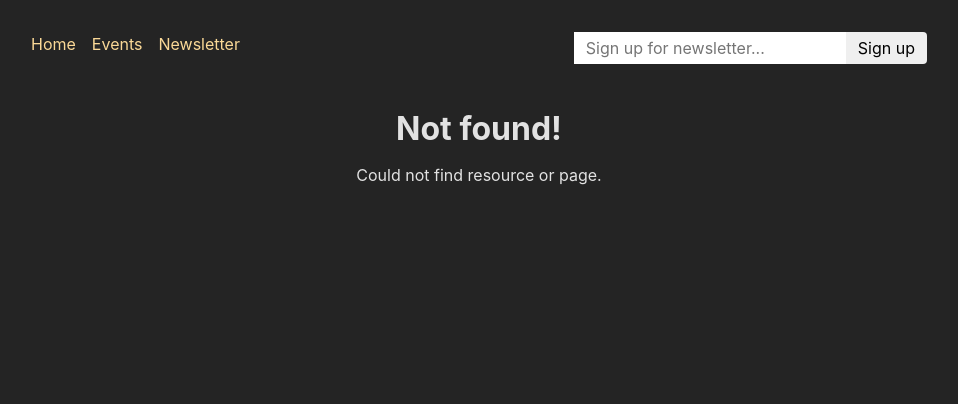
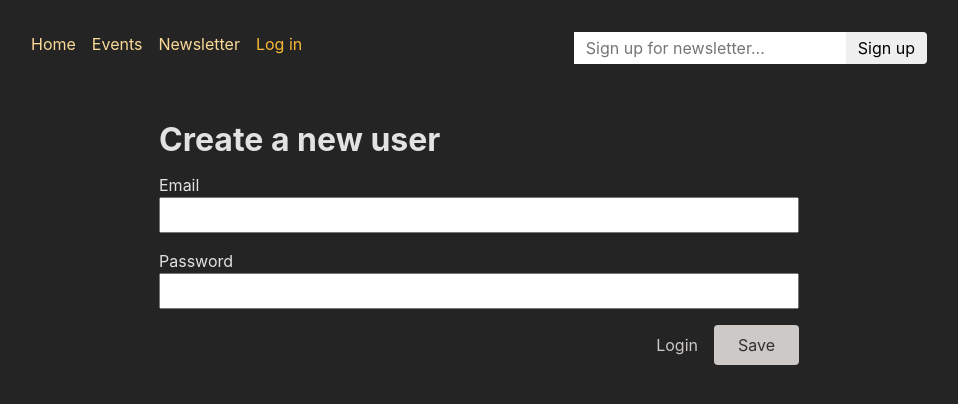
Before and after one commit to Line-Baumann-Haavik/Mini-React-projects, a React (Create React App) app in the folder 22-starting-project/22-starting-project/frontend/: page /auth in a window 1280 px wide. Before the commit this address had no page. Shown: the top 404 px of the page, without its empty margins (161-1119 px from the left). Built offline with nearby package versions, Linux system fonts and the light colour scheme.

Commit message:
added authentication/login form and changed url+navigation to match

```diff
--- a/22-starting-project/22-starting-project/frontend/src/App.js
+++ b/22-starting-project/22-starting-project/frontend/src/App.js
@@ -13,6 +13,7 @@ import NewEventPage from './pages/NewEvent';
 import RootLayout from './pages/Root';
 import { action as manipulateEventAction } from './components/EventForm';
 import NewsletterPage, { action as newsletterAction } from './pages/Newsletter';
+import AuthenticationPage from "./pages/Authentication";
 
 const router = createBrowserRouter([
   {
@@ -55,6 +56,10 @@ const router = createBrowserRouter([
         ],
       },
       {
+        path: "auth",
+        element: <AuthenticationPage />
+      },
+      {
         path: 'newsletter',
         element: <NewsletterPage />,
         action: newsletterAction,
--- a/22-starting-project/22-starting-project/frontend/src/components/AuthForm.js
+++ b/22-starting-project/22-starting-project/frontend/src/components/AuthForm.js
@@ -1,14 +1,10 @@
-import { useState } from 'react';
-import { Form } from 'react-router-dom';
+import { Form, Link, useSearchParams } from 'react-router-dom';
 
 import classes from './AuthForm.module.css';
 
 function AuthForm() {
-  const [isLogin, setIsLogin] = useState(true);
-
-  function switchAuthHandler() {
-    setIsLogin((isCurrentlyLogin) => !isCurrentlyLogin);
-  }
+  const [searchParams] = useSearchParams();
+  const isLogin = searchParams.get("mode") === "login";
 
   return (
     <>
@@ -23,9 +19,9 @@ function AuthForm() {
           <input id="password" type="password" name="password" required />
         </p>
         <div className={classes.actions}>
-          <button onClick={switchAuthHandler} type="button">
+          <Link to={`?mode=${isLogin ? "signup" : "login"}`}>
             {isLogin ? 'Create new user' : 'Login'}
-          </button>
+          </Link>
           <button>Save</button>
         </div>
       </Form>
--- a/22-starting-project/22-starting-project/frontend/src/components/MainNavigation.js
+++ b/22-starting-project/22-starting-project/frontend/src/components/MainNavigation.js
@@ -39,6 +39,16 @@ function MainNavigation() {
               Newsletter
             </NavLink>
           </li>
+          <li>
+            <NavLink
+              to="/auth?mode=login"
+              className={({ isActive }) =>
+                isActive ? classes.active : undefined
+              }
+            >
+              Log in
+            </NavLink>
+          </li>
         </ul>
       </nav>
       <NewsletterSignup />
```
